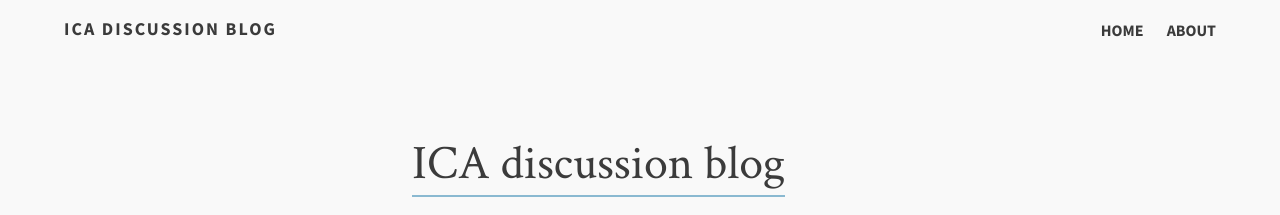
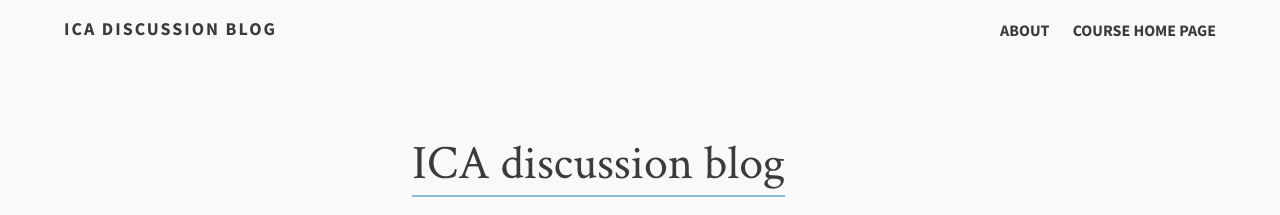
Before and after one commit to neelsmith/ica-s14, a Jekyll site: the page built from index.md, in a window 1280 px wide. Shown: the top 215 px of the page. Built offline with Jekyll 4.4.1, drawn with Linux system fonts in a browser that asks for light colours.

Commit message:
Modify nav menu

```diff
--- a/_config.yml
+++ b/_config.yml
@@ -25,6 +25,10 @@ tools:
 links:
   - title: About
     url: /about
+  - title: Course home page
+    url: http://shot.holycross.edu/courses/ICA/S15
+    external: true
+
 
 # http://en.wikipedia.org/wiki/List_of_tz_database_time_zones
 timezone:    America/New_York
--- a/_includes/head-dark.html
+++ b/_includes/head-dark.html
@@ -56,9 +56,6 @@
         <a href="#nav" class="menu"><span class='icons'>☰</span></a>
         <nav role="navigation">
           <ul>
-            <li>
-              <a href="{{ site.baseurl }}" title="{{ site.title }}">Home</a>
-            </li>
 
             {% for link in site.links %}
                 <li><a href="{% if link.external %}{{ link.url }}{% else %}{{ site.baseurl }}{{ link.url }}{% endif %}" {% if link.external %}target="_blank"{% endif %}>{{ link.title }}</a></li>
--- a/_includes/head.html
+++ b/_includes/head.html
@@ -59,9 +59,6 @@
         <a href="#nav" class="menu"><span class='icons'>☰</span></a>
         <nav role="navigation">
           <ul>
-            <li>
-              <a href="{{ site.baseurl }}" title="{{ site.title }}">Home</a>
-            </li>
 
             {% for link in site.links %}
                 <li><a href="{% if link.external %}{{ link.url }}{% else %}{{ site.baseurl }}{{ link.url }}{% endif %}" {% if link.external %}target="_blank"{% endif %}>{{ link.title }}</a></li>
```
